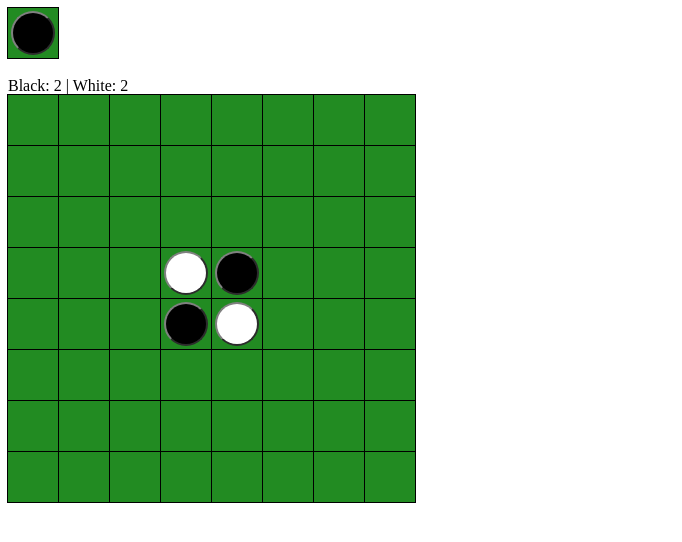
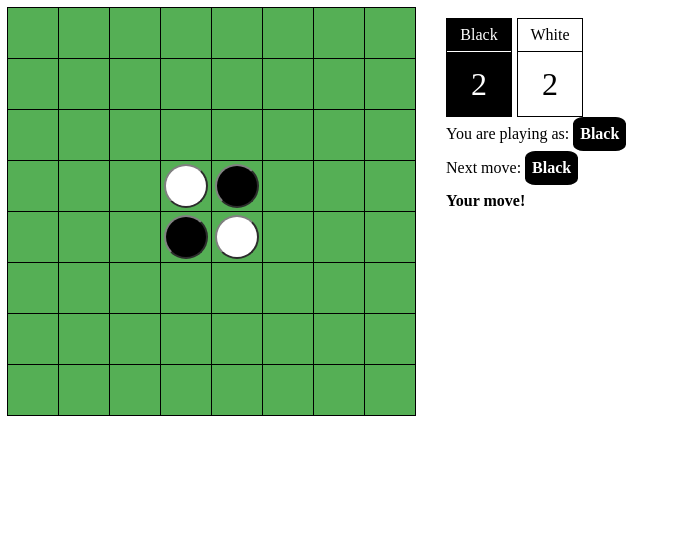
Before and after one commit to saturn597/hello-ot, a React app: page / in a window 1280 px wide. Both pictures are taken after a click on the button "Play as black". Shown: the whole page, without its empty margins (0-682 px from the left). Built offline with nearby package versions, Linux system fonts and the light colour scheme; no server answers.

Commit message:
Styling, layout

```diff
--- a/src/index.css
+++ b/src/index.css
@@ -3,16 +3,17 @@ body {
 }
 
 #board {
-  display: flex;
+  display: inline-flex;
   flex-direction: row;
   flex-wrap: wrap;
+  vertical-align: top;
   width: 408px;
 }
 
 .square {
   align-items: center;
   justify-content: center;
-  background-color: ForestGreen;
+  background-color: #55af55;
   border: 1px solid black;
   display: flex;
   margin-left: -1px;
@@ -37,3 +38,62 @@ body {
 .white {
   background-color: white;
 }
+
+#hud {
+  display: inline-block;
+  line-height: 2;
+  margin-left: 20px;
+  margin-bottom: 20px;
+  padding: 10px;
+}
+
+.blackChip, .whiteChip {
+  border: 1px solid black;
+  border-radius: 20%;
+  display: inline-block;
+  font-weight: bold;
+  padding: 0 6px;
+}
+
+.blackChip {
+  background-color: black;
+  color: white;
+}
+
+.whiteChip {
+  background-color: white;
+  color: black;
+}
+
+.scoreSection {
+  border: 1px solid black;
+  display: inline-block;
+  margin-right: 5px;
+  width: 4em;
+}
+
+.scoreSection div {
+  font-size: 2em;
+  text-align: center;
+}
+
+.scoreLabel {
+  border-bottom: 1px solid black;
+  display: inline-block;
+  text-align: center;
+  width: 100%;
+}
+
+#blackScore {
+  background-color: black;
+  color: white;
+}
+
+#blackScore .scoreLabel {
+  border-color: white;
+}
+
+#winnerText {
+  font-weight: bold;
+  font-size: 1.25em;
+}
--- a/src/index.js
+++ b/src/index.js
@@ -72,19 +72,6 @@ class App extends React.Component {
 }
 
 
-function Board(props) {
-  const squares = props.squares.map((sq, i) =>
-    <Square
-      key={i}
-      onClick={() => props.onClick(i)}
-      status={sq}
-     >
-    </Square>
-  );
-  return <div id="board">{squares}</div>;
-}
-
-
 class Game extends React.Component {
   // A React game of Othello.
 
@@ -151,44 +138,55 @@ class Game extends React.Component {
   render() {
     const score = this.state.os.getScore();
 
-    // description of who has won - default to non-breaking space
-    let winnerText = '\u00A0';
-
-    if (this.state.os.gameOver === true) {
-      if (score[true] > score[false]) {
-        winnerText = 'Black wins!';
-      } else if (score[true] < score[false]) {
-        winnerText = 'White wins!';
-      } else {
-        winnerText = 'It\'s a tie!';
-      }
-    }
-
-    const offline = this.props.player === null;
+    const online = this.props.player !== null;
     const allowUndo = this.state.historyIndex > 0;
     const allowRedo = this.state.historyIndex < this.state.history.length - 1;
+
     return (
       <div id="main">
-        <div id="gameStats">
-          <Square status={this.state.os.currentPlayer} />
-          <div>{ winnerText }</div>
-          Black: {score[true]} |
-          White: {score[false]}
-        </div>
         <Board
           squares={this.state.os.squares}
           onClick={i => this.handleClick(i)}
         />
-        {offline &&
+        <div id="hud">
+          <ScoreDisplay score={score} />
+          <TurnIndicator
+            online={online}
+            player={this.props.player}
+            turn={this.state.os.currentPlayer}
+          />
+          {!online &&
             <UndoRedo
               allowUndo={allowUndo}
               allowRedo={allowRedo}
               advanceState={this.advanceState}
             />
-        }
+          }
+          {this.state.os.gameOver && <Winner score={score} />}
+        </div>
+
       </div>
     );
   }
+}
+
+
+function Board(props) {
+  const squares = props.squares.map((sq, i) =>
+    <Square
+      key={i}
+      onClick={() => props.onClick(i)}
+      status={sq}
+     >
+    </Square>
+  );
+  return <div id="board">{squares}</div>;
+}
+
+function PlayerChip(props) {
+  return props.player ?
+    <span className="blackChip">Black</span> :
+    <span className="whiteChip">White</span>;
 }
 
 function GameSelection(props) {
@@ -209,6 +207,25 @@ function GameSelection(props) {
   );
 }
 
+function ScoreDisplay(props) {
+  return (
+    <div id="scoreDisplay">
+      <div className="scoreSection" id="blackScore">
+        <span className="scoreLabel">Black</span>
+        <div>
+          { props.score[true] }
+        </div>
+      </div>
+      <div className="scoreSection" id="whiteScore">
+        <span className="scoreLabel">White</span>
+        <div>
+          { props.score[false] }
+        </div>
+      </div>
+    </div>
+  );
+}
+
 function Square(props) {
   let color = 'blank';
   if (props.status !== null) {
@@ -220,6 +237,30 @@ function Square(props) {
       <div className={color}></div>
     </button>
   );
+}
+
+function TurnIndicator(props) {
+
+  const playingAs = <PlayerChip player={props.player} />;
+  const turn = <PlayerChip player={props.turn} />;
+
+  return (
+    <div>
+      <div className="turnSummary">
+        {props.online && <div>You are playing as: {playingAs}</div>}
+        <div>Next move: {turn}</div>
+      </div>
+      {props.online &&
+        <strong>
+          { props.player === props.turn ?
+            'Your move!' :
+            'Wait...'
+          }
+        </strong>
+      }
+    </div>
+  );
+
 }
 
 function UndoRedo(props) {
@@ -239,6 +280,19 @@ function UndoRedo(props) {
   );
 }
 
+function Winner(props) {
+  const score = props.score;
+
+  let winnerText = 'It\'s a tie!';
+  if (score[true] > score[false]) {
+    winnerText = 'Black wins!';
+  } else if (score[true] < score[false]) {
+    winnerText = 'White wins!';
+  }
+
+  return <div id="winnerText">{winnerText}</div>;
+}
+
 
 ReactDOM.render(
   <App />,
```
